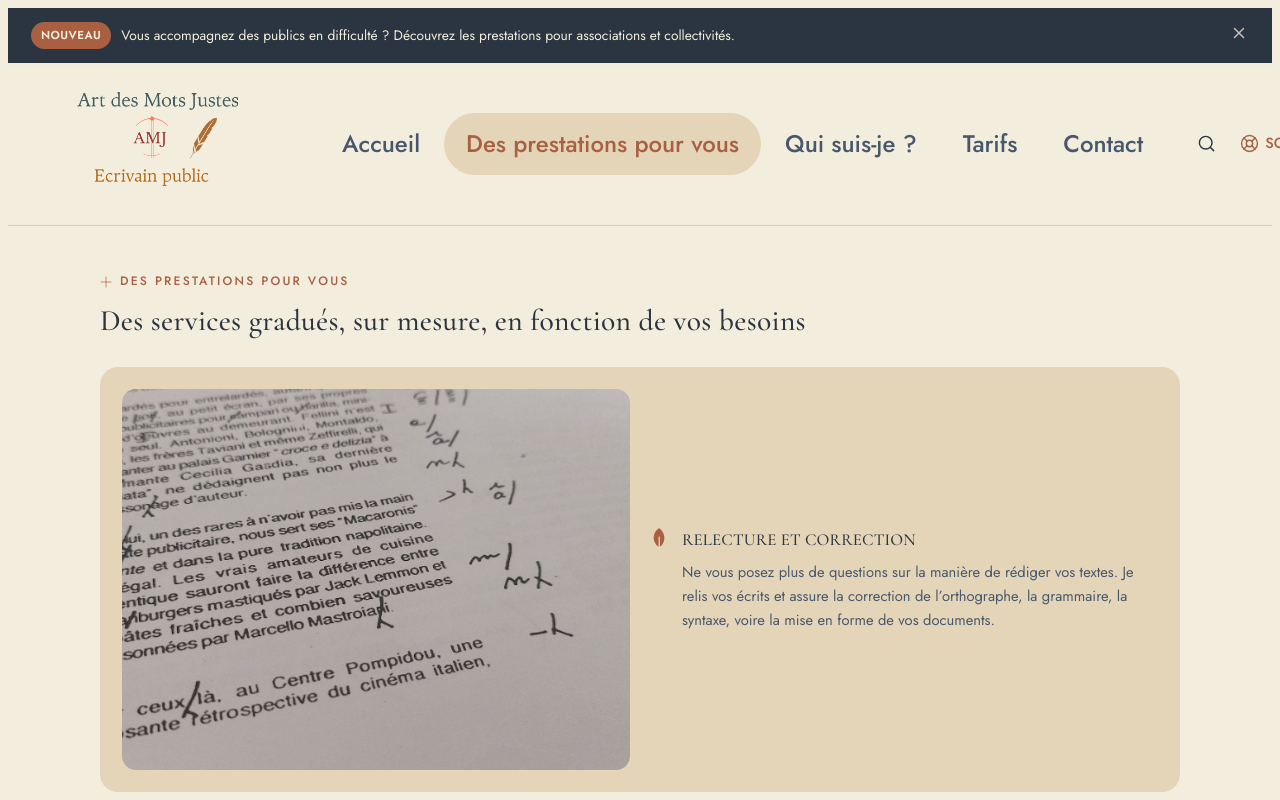
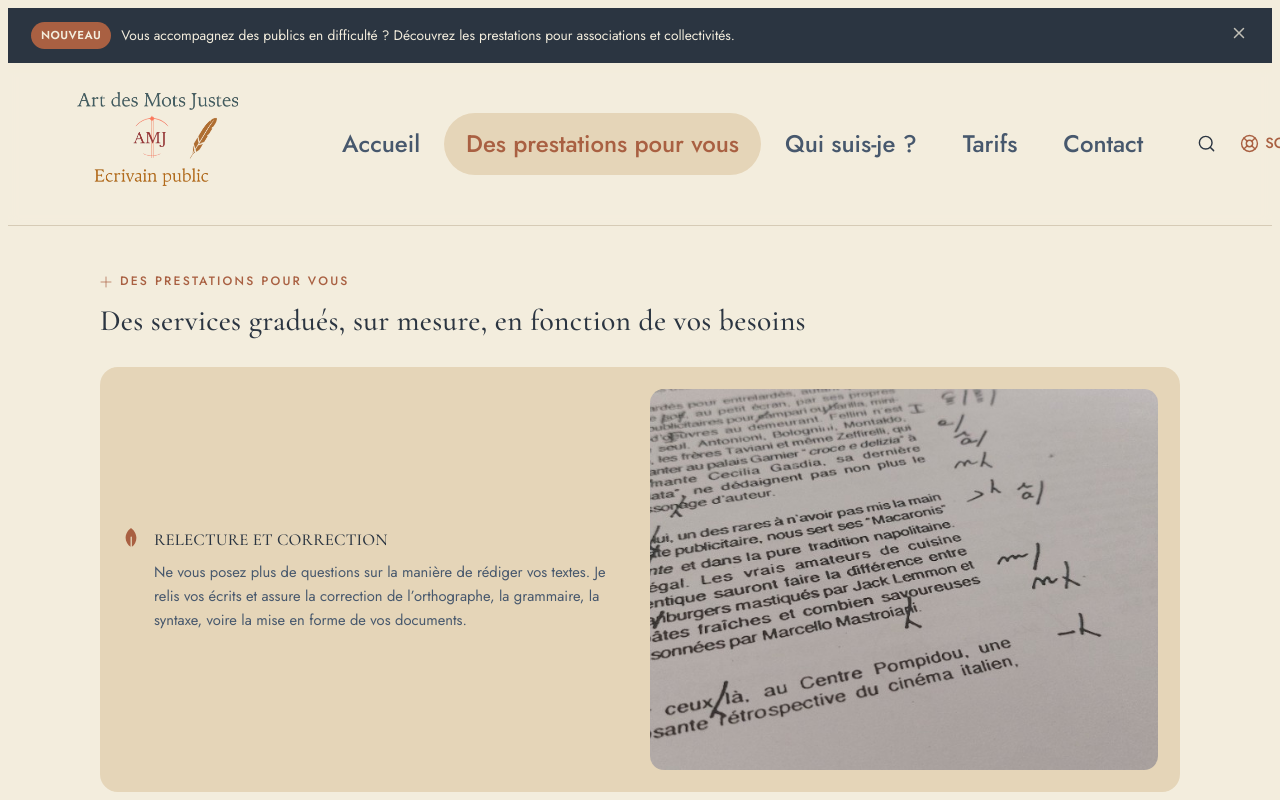
Before and after one commit to amadouba-tech/amj, a Next.js app: page /prestations in a window 1280 px wide. Shown: the top 800 px of the page. Built offline with nearby package versions, Linux system fonts and the light colour scheme.

Commit message:
commit15

```diff
--- a/app/prestations/page.jsx
+++ b/app/prestations/page.jsx
@@ -51,6 +51,16 @@ export default function Prestations() {
                 key={service.title}
                 className={`prestation-service${service.image ? " has-image" : ""}${service.imageFirst ? " image-first" : ""}`}
               >
+                <div className="prestation-service-body">
+                  <FeatherMark
+                    size={18}
+                    color={service.accent === "terracotta" ? "var(--terracotta)" : "var(--bleu-gris)"}
+                  />
+                  <div>
+                    <h3>{service.title}</h3>
+                    <p>{service.text}</p>
+                  </div>
+                </div>
                 {service.image && (
                   <div className="prestation-service-photo">
                     <Image
@@ -61,16 +71,6 @@ export default function Prestations() {
                     />
                   </div>
                 )}
-                <div className="prestation-service-body">
-                  <FeatherMark
-                    size={18}
-                    color={service.accent === "terracotta" ? "var(--terracotta)" : "var(--bleu-gris)"}
-                  />
-                  <div>
-                    <h3>{service.title}</h3>
-                    <p>{service.text}</p>
-                  </div>
-                </div>
               </article>
             ))}
           </div>
```
